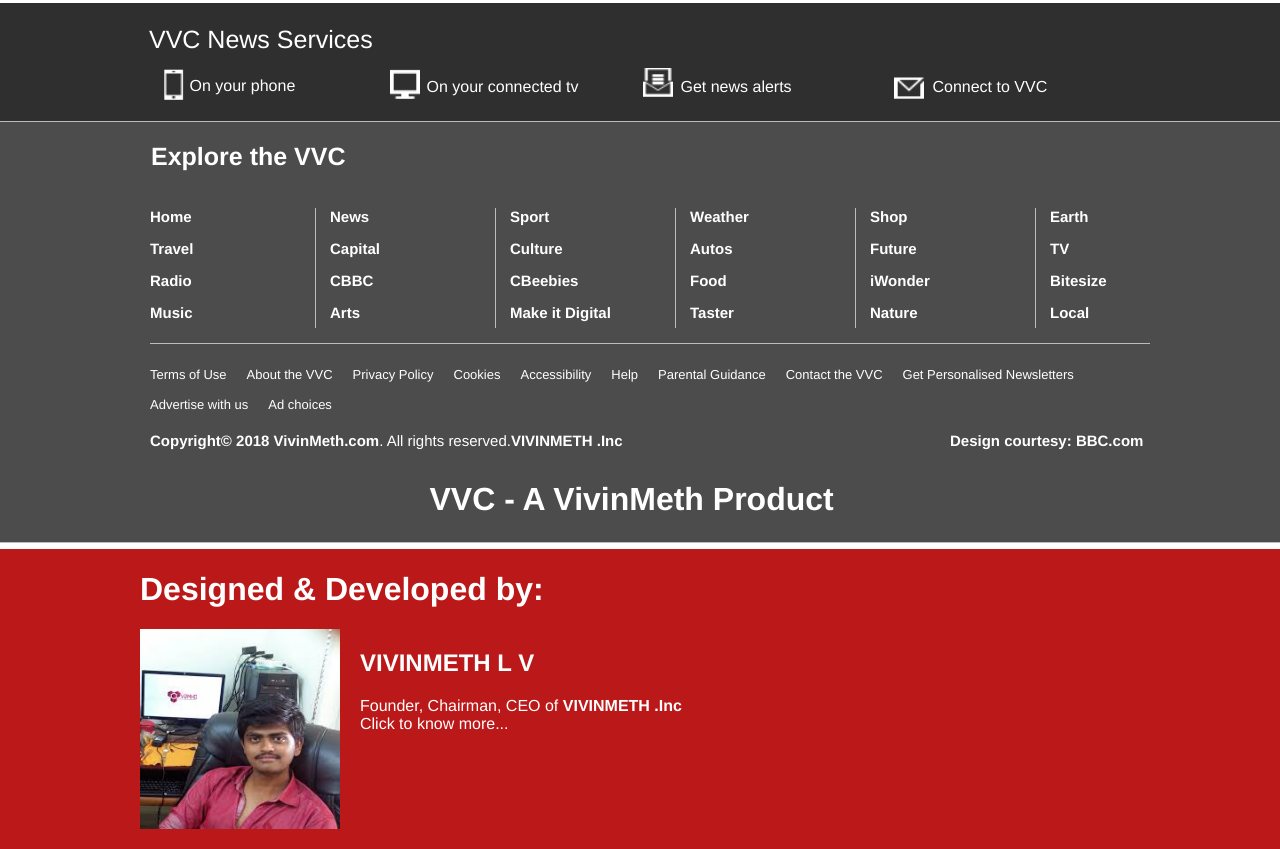
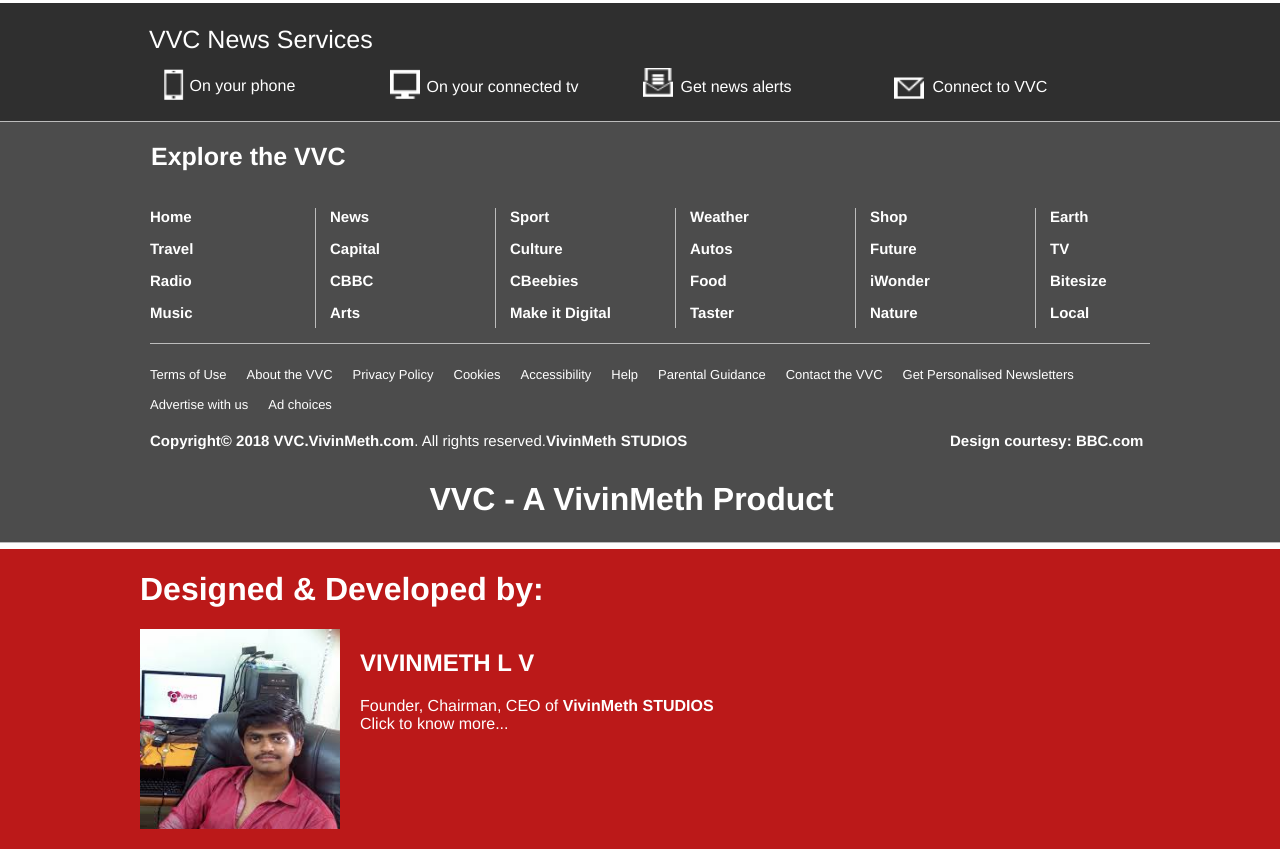
Before and after one commit to vivinmeth/vvc, a plain HTML site: page index.html in a window 1280 px wide. Shown: the part 1636-2485 px from the top of the page. Drawn offline with Linux system fonts and the light colour scheme.

Commit message:
updated Readme.md content and updated links of videos in index.html and updated D&D footer

```diff
--- a/index.html
+++ b/index.html
@@ -205,7 +205,9 @@
 		<div id="bottom1">
 			<div id="bottom11">
 				<p id="vvch">VVC News Services</p>
+
 			</div>
+			<br>
 			<div id ="bottom12" class="clearfix">
 				<a href="http://www.bbc.co.uk/news/10628994"><div id="phone" class="clearfix techlink">
 					<p><img src="images/phone1.png"></img>
@@ -277,7 +279,7 @@
             </div>
         </div>
         <div id="copyright">
-            <p><span class="copyrightbold">Copyright&copy; 2018 <a id="copyrightlink" href="index.html">VivinMeth.com</a></span>. All rights reserved.<b>VIVINMETH .Inc</b></p>
+            <p><span class="copyrightbold">Copyright&copy; 2018 <a id="copyrightlink" href="index.html">VVC.VivinMeth.com</a></span>. All rights reserved.<b>VivinMeth STUDIOS</b></p>
             <p class="copyrightbold" id="dc">Design courtesy: <a id="copyrightlink" href="bbc.com">BBC.com</a></p>
         </div>
         <div id="avp">
@@ -288,7 +290,7 @@
                 <a id="footerlink"href="https://about.vivinmeth.com"><h1 style="width: 450px;">Designed &amp; Developed by:</h1>
                 <img src="images/vivin.jpeg" width="200px" height="200px" ></img>
                 <h2 id="vivin">VIVINMETH L V</h2></a>
-            <p id="footerpara"> Founder, Chairman, CEO of <b>VIVINMETH .Inc</b><br><a id="copyrightlink" href="about/">Click to know more</a>...</p>
+            <p id="footerpara"> Founder, Chairman, CEO of <b>VivinMeth STUDIOS</b><br><a id="copyrightlink" href="#">Click to know more</a>...</p>
 
             </div>
 
```
Also changed, not shown: 1 other file.
